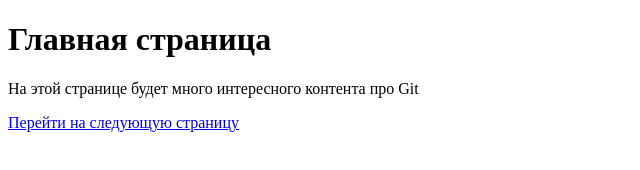
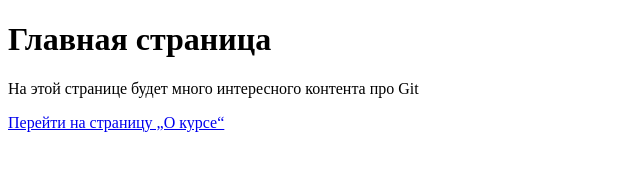
Before and after one commit to Evgenfit/git-html, a plain HTML site: page index.html in a window 1280 px wide. Shown: the full height of the page, 0-640 px from the left. Drawn offline with Linux system fonts and the light colour scheme.

Commit message:
feat: changed the link text

```diff
--- a/index.html
+++ b/index.html
@@ -8,6 +8,6 @@
   <body>
     <h1>Главная страница</h1>
     <p>На этой странице будет много интересного контента про Git</p>
-    <a href="pages/about.html">Перейти на следующую страницу</a>
+    <a href="pages/about.html">Перейти на страницу „О курсе“</a>
   </body>
 </html>
```
